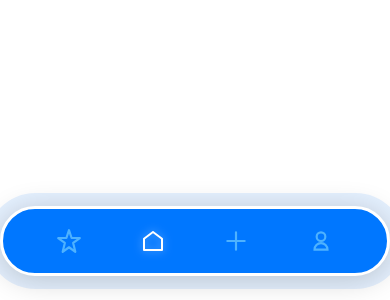
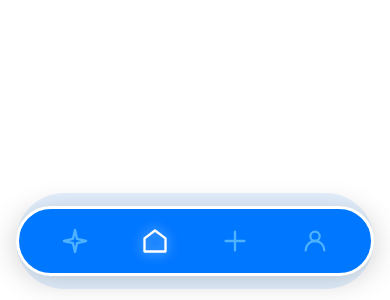
Before and after one commit to 1Nicocard/CampusCircle, a React (Vite) app in the folder project/: page / in a window 390 px wide. Shown: the part 544-844 px from the top of the page. Built offline with nearby package versions, Linux system fonts and the light colour scheme; a web font is replaced by a local one.

Commit message:
feat: make navbar fully responsive with final styling

```diff
--- a/project/package.json
+++ b/project/package.json
@@ -16,6 +16,7 @@
   },
   "devDependencies": {
     "@eslint/js": "^9.36.0",
+    "@tailwindcss/postcss": "^4.1.14",
     "@types/node": "^24.6.0",
     "@types/react": "^19.1.16",
     "@types/react-dom": "^19.1.9",
--- a/project/src/Components/Nav.tsx
+++ b/project/src/Components/Nav.tsx
@@ -6,25 +6,25 @@ const Navbar = () => {
   const [active, setActive] = useState("Home");
 
   return (
-    <header className="w-full fixed top-0 left-0 z-[9999] flex justify-center items-center mt-8">
+    <header className="w-full fixed top-0 left-0 z-[9999] flex justify-center items-center mt-8 px-4">
       {/* ========= NAV DESKTOP ========= */}
-      <div className="hidden md:flex relative justify-center items-center">
+      <div className="hidden md:flex relative justify-center items-center w-full max-w-[1202px]">
         {/* Fondo glass */}
-        <div className="absolute w-[1202px] h-[113px] bg-[#0077FF]/10 rounded-[55px] backdrop-blur-md"></div>
+        <div className="absolute w-full h-[113px] bg-[#0077FF]/10 rounded-[55px] backdrop-blur-md"></div>
 
         {/* Barra principal */}
-        <nav className="relative flex items-center justify-between w-[1168.75px] h-[81.91px] bg-[#0077FF] border-[3px] border-white rounded-[85px] px-10 text-white overflow-hidden shadow-[0_4px_30px_rgba(0,0,0,0.2)]">
+        <nav className="relative flex items-center justify-between w-[95%] max-w-[1168.75px] h-[81.91px] bg-[#0077FF] border-[3px] border-white rounded-[85px] px-6 lg:px-10 text-white overflow-hidden shadow-[0_4px_30px_rgba(0,0,0,0.2)]">
           {/* Logo */}
-          <div className="flex items-center">
+          <div className="flex items-center min-w-[180px]">
             <img
               src={Logo}
               alt="CampusCircle logo"
-              className="w-[342.42px] h-[63.83px] object-contain"
+              className="w-[240px] md:w-[280px] lg:w-[342.42px] h-auto object-contain"
             />
           </div>
 
           {/* Links */}
-          <div className="flex items-center justify-center gap-[53px] font-satoshi font-bold text-[25px]">
+          <div className="hidden sm:flex items-center justify-center gap-[35px] lg:gap-[53px] font-satoshi font-bold text-[18px] lg:text-[25px]">
             {["About us", "Home", "Profile"].map((link) => (
               <button
                 key={link}
@@ -40,13 +40,14 @@ const Navbar = () => {
             ))}
           </div>
 
-          {/* Botón principal */}
+          {/* ======= Botón con dropdown ======= */}
+          <div className="relative group">
             <button
               className="
                 relative
-              w-[213px] h-[58px]
+                w-[160px] sm:w-[180px] lg:w-[213px] h-[50px] sm:h-[55px] lg:h-[58px]
                 rounded-[2000px]
-              font-ABeeZee text-[24px] text-white
+                font-ABeeZee text-[18px] sm:text-[20px] lg:text-[24px] text-white
                 flex justify-center items-center
                 opacity-62
                 transition-all duration-300
@@ -57,36 +58,58 @@ const Navbar = () => {
                 box-border
                 overflow-hidden
               "
-            style={{
-              backgroundClip: "padding-box",
-            }}
+              style={{ backgroundClip: "padding-box" }}
             >
               Create Post
             </button>
+
+            {/* Dropdown (aparece al hacer hover) */}
+            <div
+              className="
+                absolute left-1/2 -translate-x-1/2 top-[70px]
+                bg-white text-[#0077FF] rounded-[20px] shadow-lg
+                opacity-0 invisible group-hover:opacity-100 group-hover:visible
+                transition-all duration-300 ease-in-out
+                w-[200px] py-3 text-center font-satoshi font-semibold text-[16px]
+              "
+            >
+              <ul className="flex flex-col gap-2">
+                <li className="hover:bg-[#0077FF]/10 py-2 rounded-md cursor-pointer transition">
+                  New Photo
+                </li>
+                <li className="hover:bg-[#0077FF]/10 py-2 rounded-md cursor-pointer transition">
+                  New Video
+                </li>
+                <li className="hover:bg-[#0077FF]/10 py-2 rounded-md cursor-pointer transition">
+                  New Article
+                </li>
+              </ul>
+            </div>
+          </div>
         </nav>
       </div>
 
       {/* ========= NAV MOBILE ========= */}
-      <div className="flex md:hidden fixed bottom-6 left-0 w-full justify-center items-center z-[9999]">
-        <div className="relative flex justify-center items-center w-full">
-          {/* Fondo glass actualizado */}
-          <div className="absolute w-[417px] h-[96px] bg-[#0077FF]/10 rounded-[55px] backdrop-blur-md"></div>
+      <div className="flex md:hidden fixed bottom-6 left-0 w-full justify-center items-center z-[9999] px-4">
+        <div className="relative flex justify-center items-center w-full max-w-[440px]">
+          {/* Fondo glass */}
+          <div className="absolute w-full h-[96px] bg-[#0077FF]/10 rounded-[55px] backdrop-blur-md"></div>
 
           {/* Contenedor principal */}
-          <div className="relative w-[390px] h-[70px] bg-[#0077FF] border-[3px] border-white rounded-[85px] flex items-center justify-around px-6 text-[#4EB2FF] shadow-[0_4px_30px_rgba(0,0,0,0.2)]">
+          <div className="relative w-full max-w-[390px] h-[70px] bg-[#0077FF] border-[3px] border-white rounded-[85px] flex items-center justify-around px-4 sm:px-6 text-[#4EB2FF] shadow-[0_4px_30px_rgba(0,0,0,0.2)]">
 
-            {/* Estrella */}
+            {/* Landing */}
             <button
               onClick={() => setActive("Star")}
               className={`transition-all ${
                 active === "Star"
-                  ? "stroke-white drop-shadow-[0_0_4px_rgba(255,255,255,0.5)]"
+                  ? "stroke-white drop-shadow-[0_0_6px_rgba(255,255,255,0.7)]"
                   : "stroke-[#4EB2FF]"
               }`}
             >
               <svg
                 xmlns="http://www.w3.org/2000/svg"
-                className="h-[26px] w-[26px]"
+                className="h-[28px] sm:h-[32px] w-[28px] sm:w-[32px]"
                 fill="none"
                 viewBox="0 0 24 24"
                 strokeWidth="2"
@@ -94,23 +117,23 @@ const Navbar = () => {
                 <path
                   strokeLinecap="round"
                   strokeLinejoin="round"
-                  d="M12 2l2.39 7.26h7.61l-6.16 4.48L17.83 22 12 17.77 6.17 22l1.99-8.26L2 9.26h7.61z"
+                  d="M12 2.5L13.8 10.2 21.5 12 13.8 13.8 12 21.5 10.2 13.8 2.5 12 10.2 10.2 12 2.5Z"
                 />
               </svg>
             </button>
 
-            {/* Casa */}
+            {/* Home */}
             <button
               onClick={() => setActive("Home")}
               className={`transition-all ${
                 active === "Home"
-                  ? "stroke-white drop-shadow-[0_0_4px_rgba(255,255,255,0.5)]"
+                  ? "stroke-white drop-shadow-[0_0_6px_rgba(255,255,255,0.7)]"
                   : "stroke-[#4EB2FF]"
               }`}
             >
               <svg
                 xmlns="http://www.w3.org/2000/svg"
-                className="h-[24px] w-[24px]"
+                className="h-[28px] sm:h-[32px] w-[28px] sm:w-[32px]"
                 fill="none"
                 viewBox="0 0 24 24"
                 strokeWidth="2"
@@ -123,18 +146,18 @@ const Navbar = () => {
               </svg>
             </button>
 
-            {/* Signo + */}
+            {/* Create post */}
             <button
               onClick={() => setActive("Add")}
               className={`transition-all ${
                 active === "Add"
-                  ? "stroke-white drop-shadow-[0_0_4px_rgba(255,255,255,0.5)]"
+                  ? "stroke-white drop-shadow-[0_0_6px_rgba(255,255,255,0.7)]"
                   : "stroke-[#4EB2FF]"
               }`}
             >
               <svg
                 xmlns="http://www.w3.org/2000/svg"
-                className="h-[26px] w-[26px]"
+                className="h-[28px] sm:h-[32px] w-[28px] sm:w-[32px]"
                 fill="none"
                 viewBox="0 0 24 24"
                 strokeWidth="2"
@@ -143,23 +166,32 @@ const Navbar = () => {
               </svg>
             </button>
 
-            {/* Usuario */}
+            {/* Perfil */}
             <button
               onClick={() => setActive("User")}
               className={`transition-all ${
                 active === "User"
-                  ? "stroke-white drop-shadow-[0_0_4px_rgba(255,255,255,0.5)]"
+                  ? "stroke-white drop-shadow-[0_0_6px_rgba(255,255,255,0.7)]"
                   : "stroke-[#4EB2FF]"
               }`}
             >
               <svg
                 xmlns="http://www.w3.org/2000/svg"
-                className="h-[26px] w-[26px]"
+                className="h-[28px] sm:h-[32px] w-[28px] sm:w-[32px]"
                 fill="none"
                 viewBox="0 0 24 24"
                 strokeWidth="2"
               >
-                <path d="M12 14c3.314 0 6 2.686 6 6H6c0-3.314 2.686-6 6-6zm0-10a4 4 0 110 8 4 4 0 010-8z" />
+                <path
+                  strokeLinecap="round"
+                  strokeLinejoin="round"
+                  d="M12 4a4 4 0 110 8 4 4 0 010-8z"
+                />
+                <path
+                  strokeLinecap="round"
+                  strokeLinejoin="round"
+                  d="M4 20a8 8 0 0116 0"
+                />
               </svg>
             </button>
           </div>
```
Also changed, not shown: project/src/Assets/Footer mobile element 2.png (added), 1 other file (tests, documents, lock files or other folders). Lines whose indentation alone changed are shown as unchanged.
